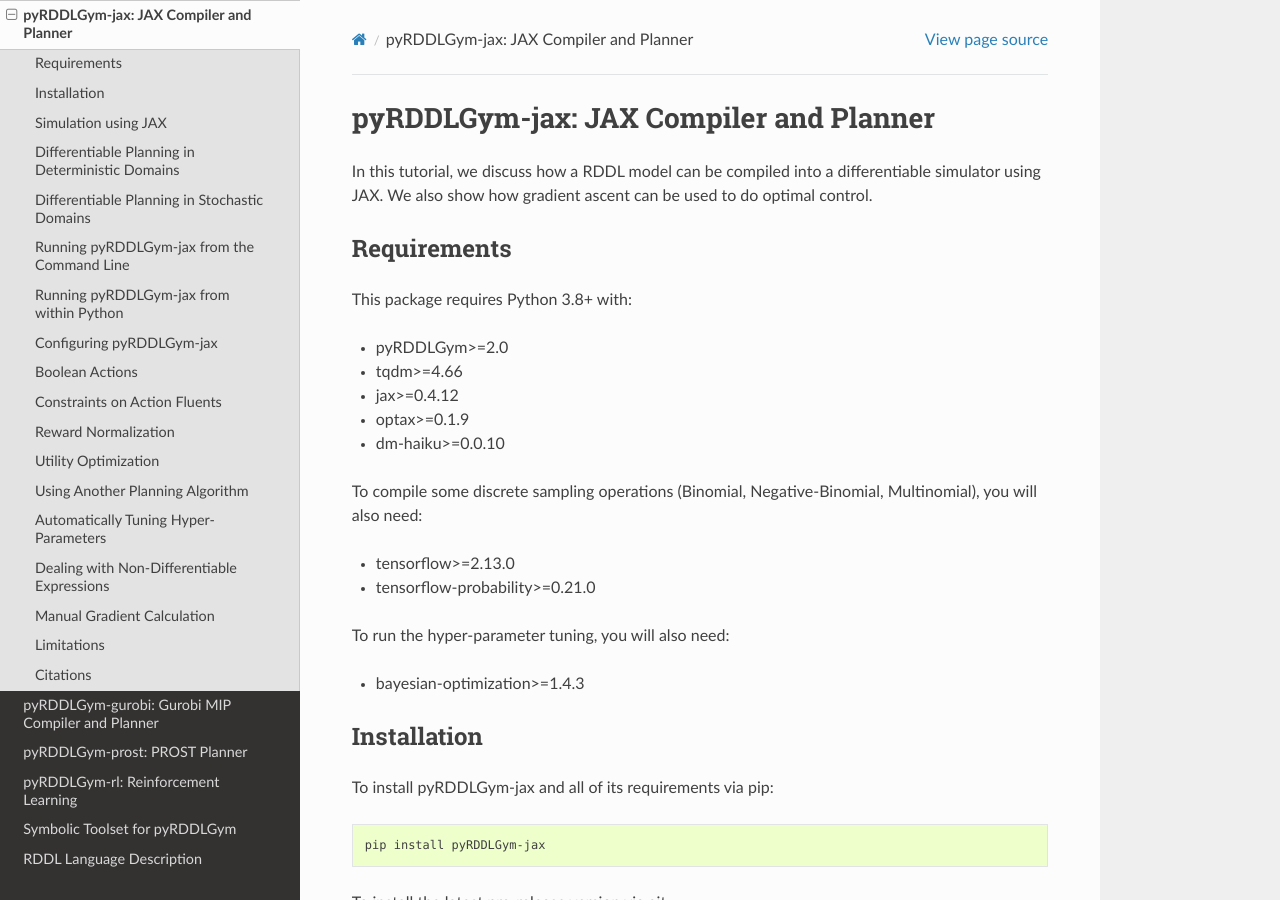
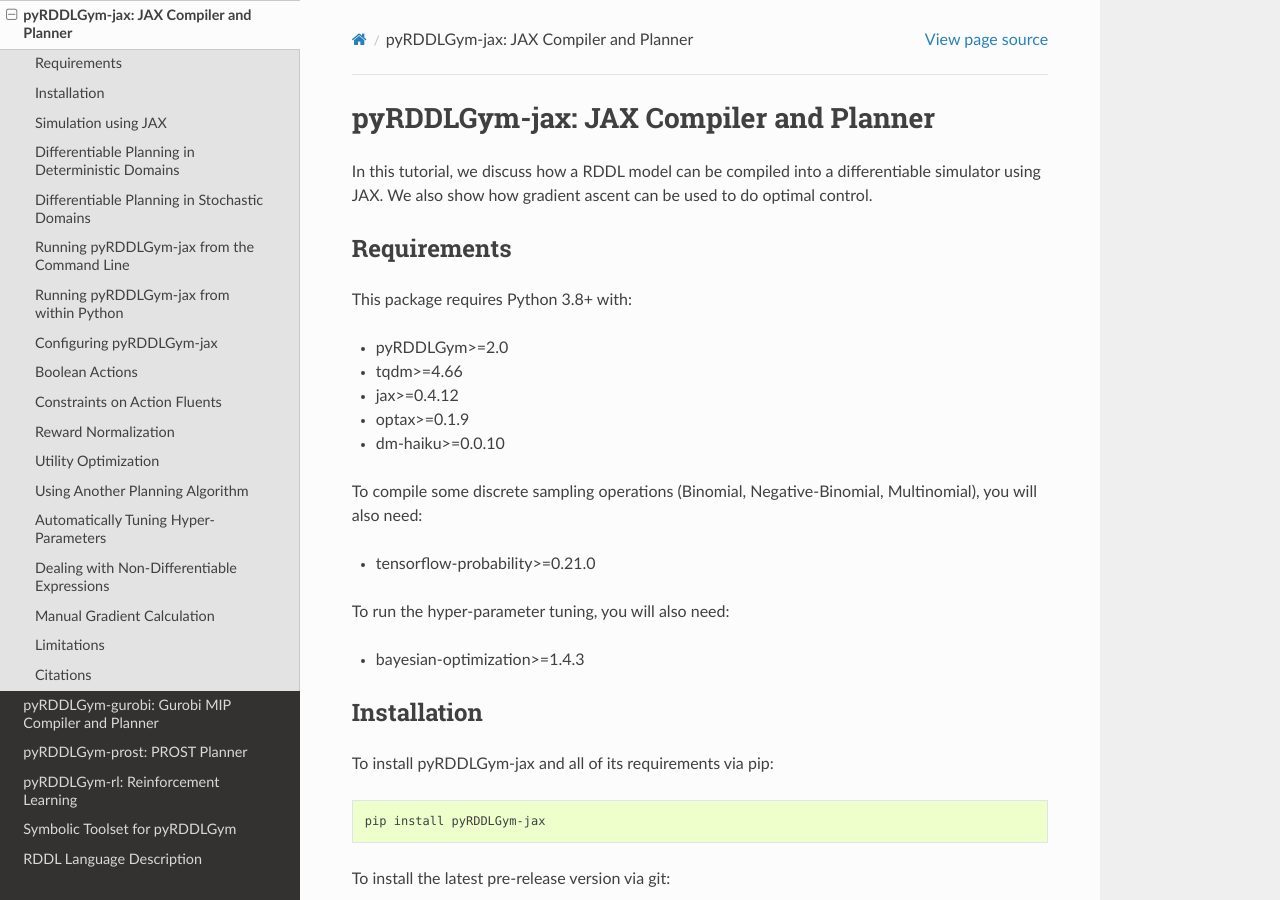
Before and after one commit to pyrddlgym-project/pyRDDLGym, a Sphinx documentation site: the page built from docs/jax.rst, in a window 1280 px wide and 900 px high. Built offline with Sphinx 7.4.7 and the Read the Docs theme 3.1.0, drawn with Linux system fonts in a browser that asks for light colours.

Commit message:
Update jax.rst

```diff
--- a/docs/jax.rst
+++ b/docs/jax.rst
@@ -19,7 +19,6 @@ This package requires Python 3.8+ with:
 
 To compile some discrete sampling operations (Binomial, Negative-Binomial, Multinomial), you will also need:
 
-* tensorflow>=2.13.0
 * tensorflow-probability>=0.21.0
 
 To run the hyper-parameter tuning, you will also need:
```
